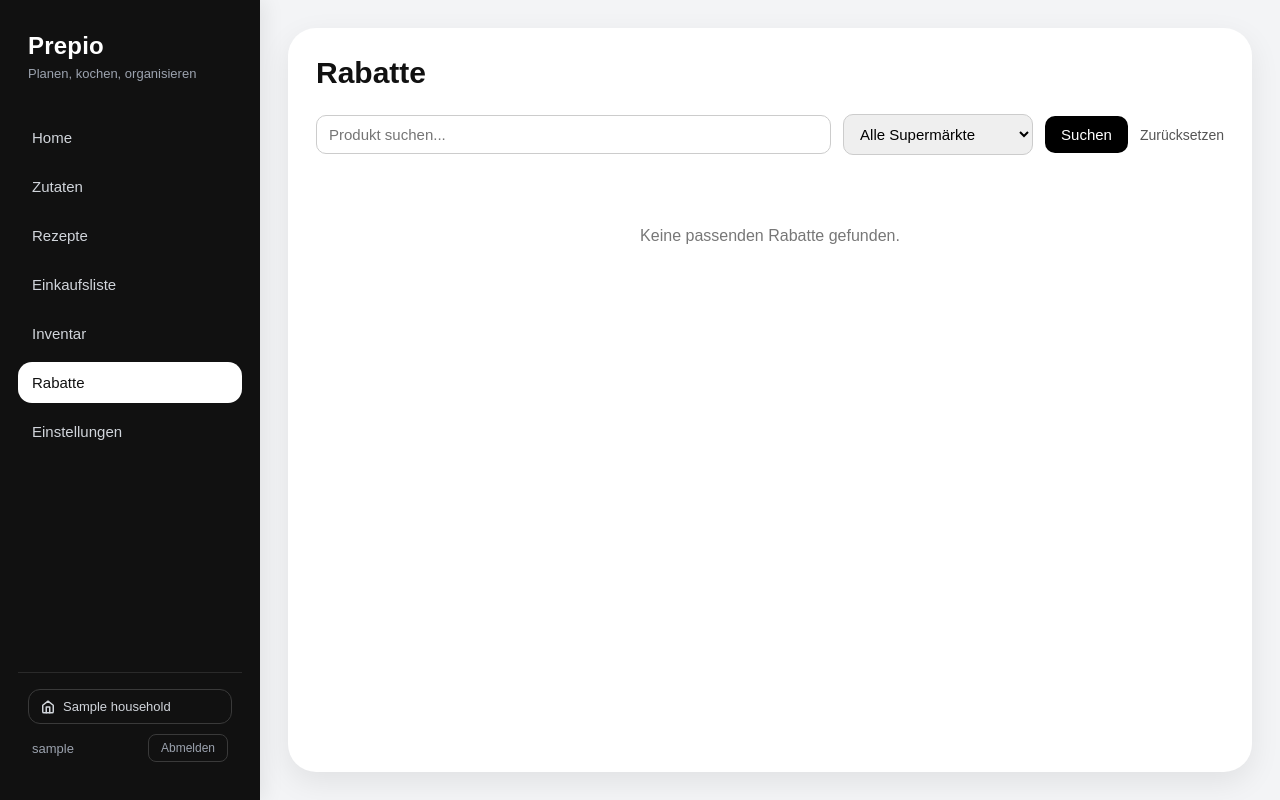
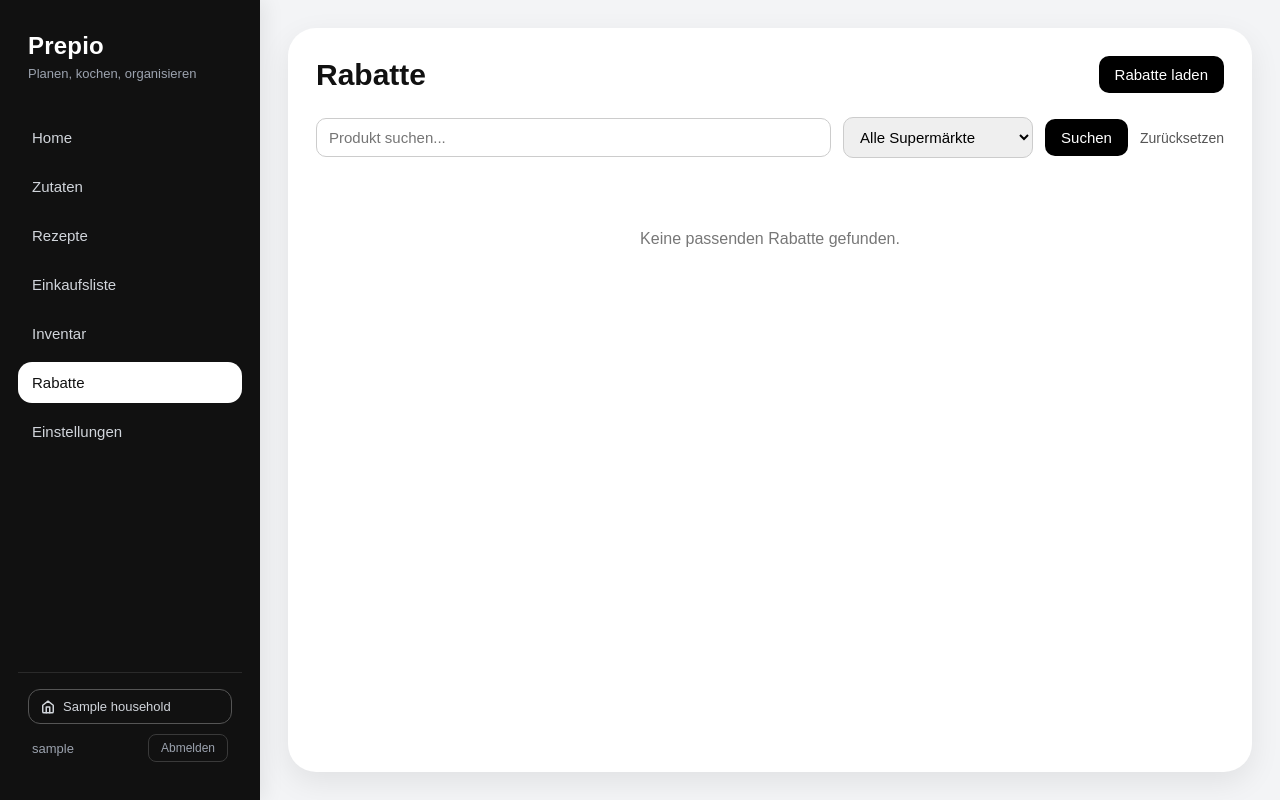
Before and after one commit to fionaBauer/Einkaufsliste_Projekt, a Django app: page /deals/ in a window 1280 px wide. Run offline with Django 5.2, Linux system fonts and the light colour scheme; a user stored in the database is signed in; tables that the repository leaves empty hold one stand-in row (values such as "Sample post").

Commit message:
move sync to deal page

```diff
--- a/einkaufsliste-app/deals/templates/deals/deal_list.html
+++ b/einkaufsliste-app/deals/templates/deals/deal_list.html
@@ -10,6 +10,13 @@
 <div class="page">
     <div class="page-header">
         <h1 class="page-title">Rabatte</h1>
+
+        <form method="post" action="{% url 'deals:sync' %}">
+            {% csrf_token %}
+            <button type="submit" class="filter-btn">
+                Rabatte laden
+            </button>
+        </form>
     </div>
 
     <form method="get" class="filter-bar">
--- a/einkaufsliste-app/deals/urls.py
+++ b/einkaufsliste-app/deals/urls.py
@@ -5,4 +5,5 @@
 
 urlpatterns = [
     path("", views.deal_list, name="list"),
+    path("sync/", views.sync_deals_view, name="sync"),
 ]
--- a/einkaufsliste-app/deals/views.py
+++ b/einkaufsliste-app/deals/views.py
@@ -1,8 +1,10 @@
+from django.contrib import messages
 from django.contrib.auth.decorators import login_required
-from django.shortcuts import render
+from django.shortcuts import redirect, render
 
 from .models import Store
 from .services import get_active_deals
+from .sync import sync_marktguru
 
 
 @login_required
@@ -26,3 +28,23 @@
         "search": search,
         "selected_store": store_id,
     })
+
+
+@login_required
+def sync_deals_view(request):
+    if request.method != "POST":
+        return redirect("deals:list")
+
+    settings_obj = getattr(request.user, "settings", None)
+
+    if not settings_obj or not settings_obj.postal_code:
+        messages.error(request, "Bitte speichere zuerst deine Postleitzahl.")
+        return redirect("user_settings:settings")
+
+    try:
+        count = sync_marktguru(settings_obj.postal_code)
+        messages.success(request, f"{count} Rabatte wurden aktualisiert.")
+    except Exception as error:
+        messages.error(request, f"Rabatte konnten nicht geladen werden: {error}")
+
+    return redirect("deals:list")
--- a/einkaufsliste-app/static/global/css/layout.css
+++ b/einkaufsliste-app/static/global/css/layout.css
@@ -46,18 +46,29 @@
     box-sizing: border-box;
     display: flex;
     flex-direction: column;
-    justify-content: space-between;
     box-shadow: 4px 0 20px rgba(0, 0, 0, 0.08);
     position: sticky;
     top: 0;
     height: 100vh;
-    overflow-y: auto;
+    overflow: hidden;
 }
 
 .sidebar-inner {
     display: flex;
     flex-direction: column;
     gap: 32px;
+    flex: 1;
+    overflow-y: auto;
+    min-height: 0;
+}
+
+.sidebar-footer {
+    padding: 16px 10px 12px;
+    border-top: 1px solid #2a2a2a;
+    display: flex;
+    flex-direction: column;
+    gap: 8px;
+    flex-shrink: 0;
 }
 
 .sidebar-brand {
@@ -106,14 +117,6 @@
     color: var(--text-sidebar-active);
 }
 
-.sidebar-footer {
-    padding: 16px 10px 12px;
-    border-top: 1px solid #2a2a2a;
-    display: flex;
-    flex-direction: column;
-    gap: 8px;
-}
-
 .sidebar-household {
     display: flex;
     align-items: center;
@@ -126,7 +129,7 @@
     font-weight: 500;
     transition: background 0.15s, color 0.15s, border-color 0.15s;
     min-width: 0;
-    border: 1px solid #3a3a3a;
+    border: 1px solid #555555;
     overflow: hidden;
     text-overflow: ellipsis;
     white-space: nowrap;
--- a/einkaufsliste-app/user_settings/views.py
+++ b/einkaufsliste-app/user_settings/views.py
@@ -3,7 +3,6 @@
 
 from .forms import UserSettingsForm
 from .models import UserSettings
-from deals.sync import sync_marktguru
 
 
 @login_required
@@ -13,10 +12,7 @@
     if request.method == "POST":
         form = UserSettingsForm(request.POST, instance=settings_obj)
         if form.is_valid():
-            settings_obj = form.save()
-
-            sync_marktguru(settings_obj.postal_code)
-
+            form.save()
             return redirect("user_settings:settings")
     else:
         form = UserSettingsForm(instance=settings_obj)
```
Also changed, not shown: einkaufsliste-app/households/templates/households/household_detail.html (+4 -4 lines), einkaufsliste-app/accounts/migrations/0003_alter_user_email.py (deleted), 1 other file.
